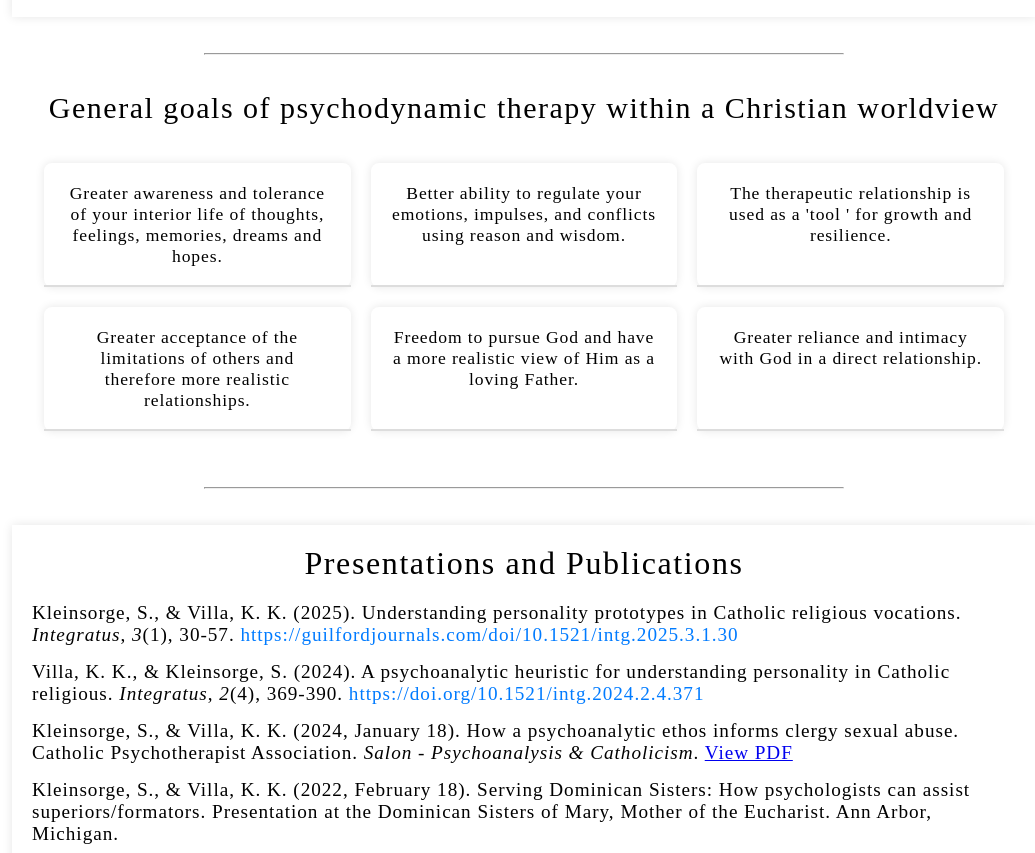
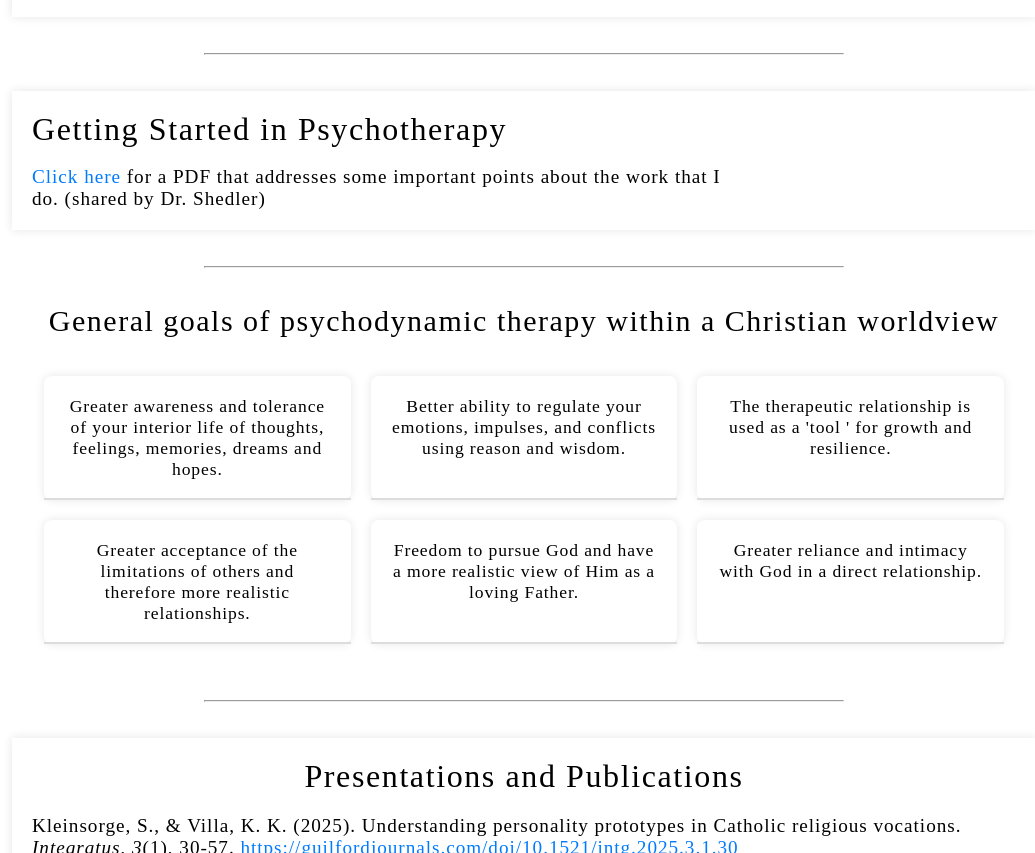
Before and after one commit to zebklein/shasha-website, a plain HTML site: page index.html in a window 1280 px wide. Shown: the part 1273-2126 px from the top of the page, without its empty margins (116-1151 px from the left). Drawn offline with Linux system fonts and the light colour scheme.

Commit message:
added What to Expect section

```diff
--- a/index.html
+++ b/index.html
@@ -50,6 +50,19 @@
                     My office is located in a professional building with ample parking.
                     Confidential video sessions are available.
                     <br><br>Sorry, I am not accepting new patients at this time.
+                </p>
+            </div>
+        </div>
+
+        <br><br><hr><br><br>
+
+        <!-- What to Expect -->
+        <div class="about-container" style="margin: auto;">
+            <div class="text-section">
+                <h3 style="font-size: 2rem;">Getting Started in Psychotherapy</h3>
+                <br>
+                <p style="font-size: 1.2rem; font-family: corben,serif;">
+                    <a href="media/getting-started-in-psychotherapy.pdf" target="_blank" rel="noopener noreferrer" style="text-decoration: none; color: #007BFF;">Click here</a> for a PDF that addresses some important points about the work that I do. (shared by Dr. Shedler)
                 </p>
             </div>
         </div>
```
Also changed, not shown: 1 other file.
